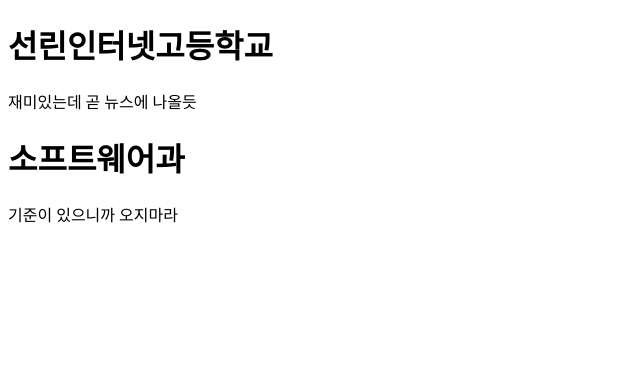
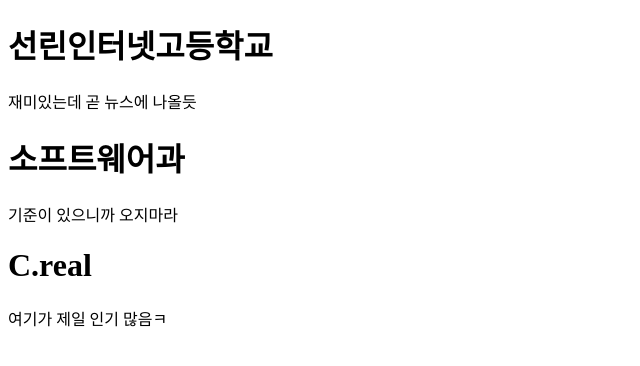
Before and after one commit to happythief08/wang, a plain HTML site: page index.html in a window 1280 px wide. Shown: the whole page, without its empty margins (0-640 px from the left). Drawn offline with Linux system fonts and the light colour scheme.

Commit message:
동아리 소개

```diff
--- a/index.html
+++ b/index.html
@@ -10,5 +10,7 @@
     <p>재미있는데 곧 뉴스에 나올듯</p>
     <h1>소프트웨어과</h1>
     <p>기준이 있으니까 오지마라</p>
+    <h1>C.real</h1>
+    <p>여기가 제일 인기 많음ㅋ</p>
 </body>
 </html>
```
